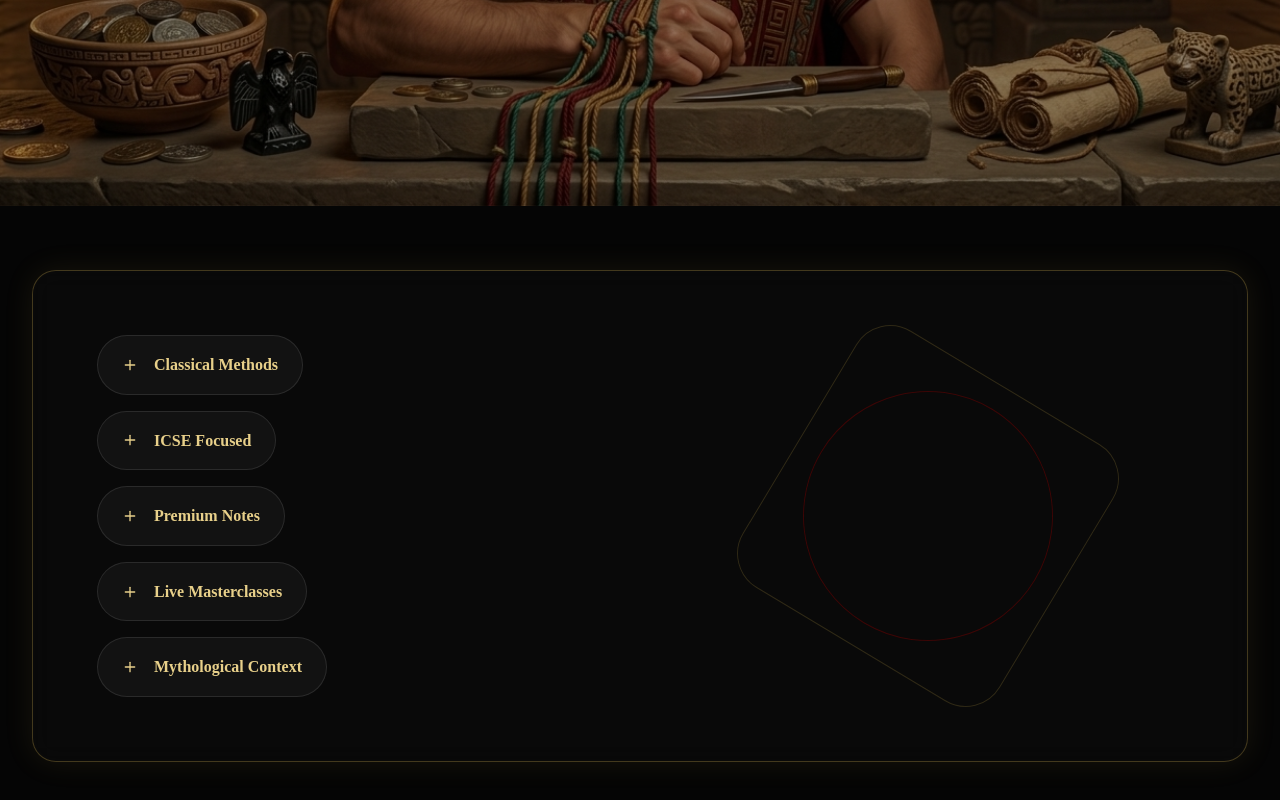
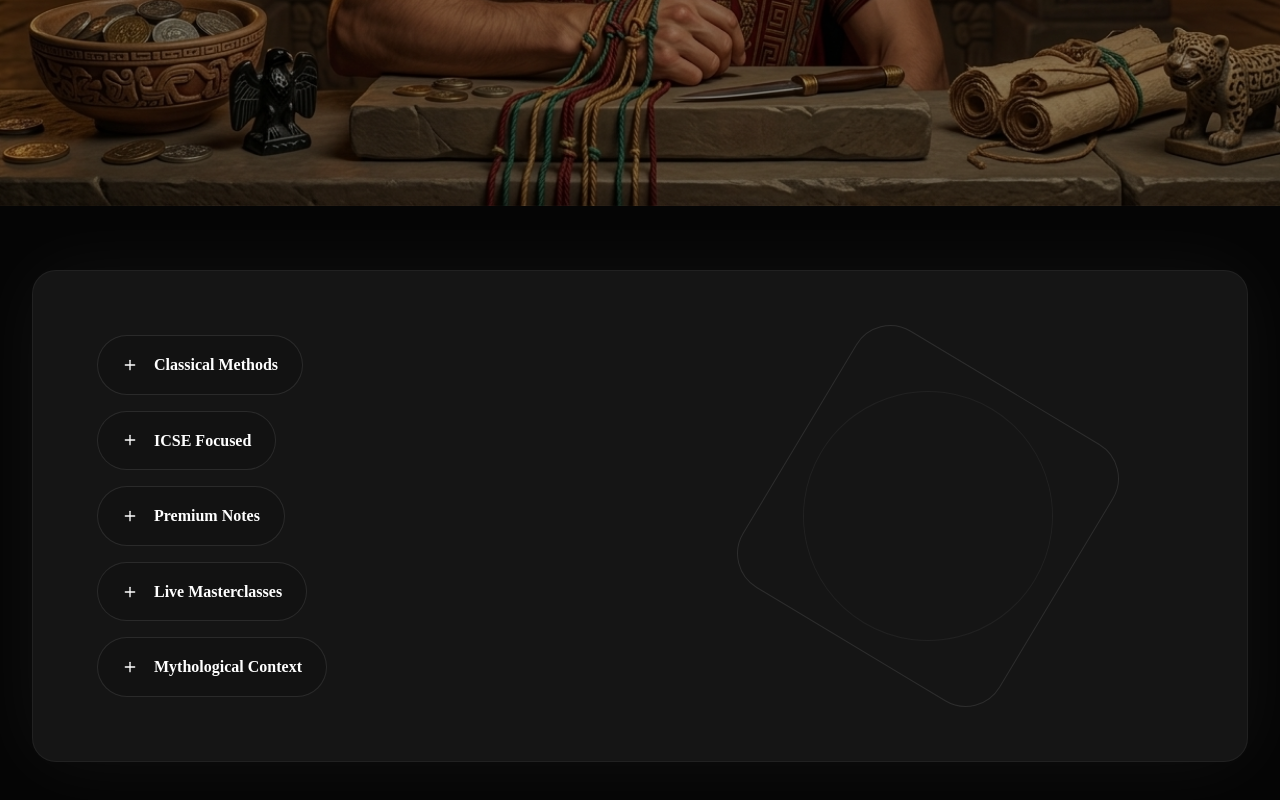
Before and after one commit to opgamer3455e/SirTanuj, a React (Vite) app: page / in a window 1280 px wide. Shown: the part 594-1394 px from the top of the page. Built offline with nearby package versions, Linux system fonts and the light colour scheme.

Commit message:
style: revert method panel to dark skolla theme

```diff
--- a/src/pages/LandingPageSections/MethodPanel.tsx
+++ b/src/pages/LandingPageSections/MethodPanel.tsx
@@ -10,26 +10,26 @@ export default function MethodPanel() {
   return (
     <section className="page-container pt-10">
       <motion.div
-        className="method-panel border border-[#C9A84C]/30 bg-[#0A0A0A]/80 backdrop-blur-md shadow-[0_0_30px_rgba(201,168,76,0.1)]"
+        className="method-panel bg-[#151515] shadow-[0_0_80px_rgba(255,255,255,0.05)] border border-white/5"
         initial="hidden"
         whileInView="visible"
         viewport={{ once: true, margin: "-100px" }}
         variants={fadeUp}
       >
         <div className="method-features">
-          <div className="feature-pill border-[#C9A84C]/50 text-[#E8D08A]"><Plus size={16} /> Classical Methods</div>
-          <div className="feature-pill border-[#C9A84C]/50 text-[#E8D08A]"><Plus size={16} /> ICSE Focused</div>
-          <div className="feature-pill border-[#C9A84C]/50 text-[#E8D08A]"><Plus size={16} /> Premium Notes</div>
-          <div className="feature-pill border-[#C9A84C]/50 text-[#E8D08A]"><Plus size={16} /> Live Masterclasses</div>
-          <div className="feature-pill border-[#C9A84C]/50 text-[#E8D08A]"><Plus size={16} /> Mythological Context</div>
+          <div className="feature-pill text-white"><Plus size={16} /> Classical Methods</div>
+          <div className="feature-pill text-white"><Plus size={16} /> ICSE Focused</div>
+          <div className="feature-pill text-white"><Plus size={16} /> Premium Notes</div>
+          <div className="feature-pill text-white"><Plus size={16} /> Live Masterclasses</div>
+          <div className="feature-pill text-white"><Plus size={16} /> Mythological Context</div>
         </div>
         <div className="method-graphics relative flex justify-center items-center">
           <motion.div
             animate={{ rotate: 360 }}
             transition={{ duration: 50, repeat: Infinity, ease: "linear" }}
-            style={{ width: '300px', height: '300px', border: '1px solid rgba(201,168,76,0.2)', borderRadius: '40px', display: 'flex', alignItems: 'center', justifyContent: 'center' }}
+            style={{ width: '300px', height: '300px', border: '1px solid rgba(255,255,255,0.1)', borderRadius: '40px', display: 'flex', alignItems: 'center', justifyContent: 'center' }}
           >
-             <div style={{ width: '250px', height: '250px', border: '1px solid rgba(139,0,0,0.4)', borderRadius: '50%', transform: 'rotate(45deg)' }}></div>
+             <div style={{ width: '250px', height: '250px', border: '1px solid rgba(255,255,255,0.05)', borderRadius: '50%', transform: 'rotate(45deg)' }}></div>
           </motion.div>
         </div>
       </motion.div>
```
